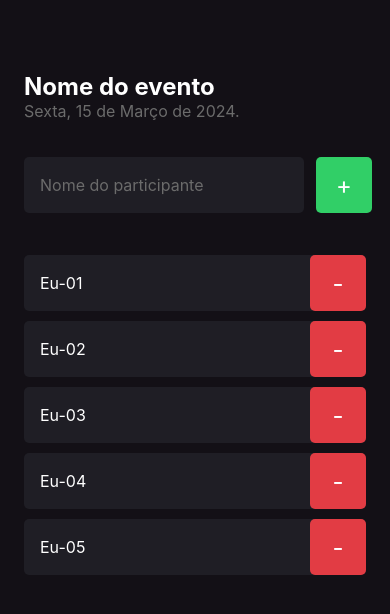
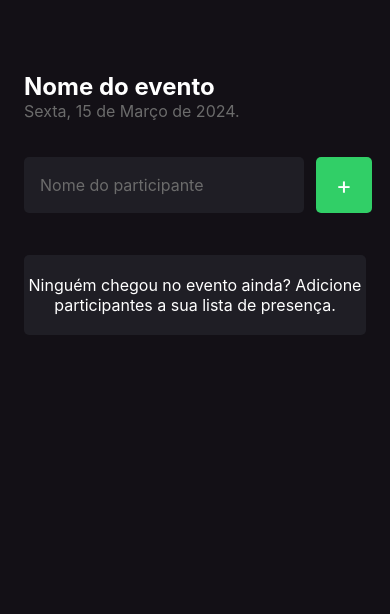
Before and after one commit to VittorGuih/rn-im-here-app, a React Native app: screen / in a window 390 px wide. Shown: the top 614 px of the page. Built offline with nearby package versions, Linux system fonts and the light colour scheme.

Commit message:
troca render da lista de participantes para flatlist

```diff
--- a/src/screens/Home/index.tsx
+++ b/src/screens/Home/index.tsx
@@ -1,12 +1,11 @@
-import { Text, TextInput, TouchableOpacity, View, ScrollView } from "react-native";
+import { Text, TextInput, TouchableOpacity, View, FlatList } from "react-native";
 
 import { styles } from "./style";
 import { Participant } from "../../components/Participant";
-import { useState } from "react";
 
 export function Home() {
 
-  const Participants = ['Eu-01', 'Eu-02', 'Eu-03', 'Eu-04', 'Eu-05'];
+  const participants = ['Eu-01', 'Eu-02', 'Eu-03', 'Eu-04', 'Eu-05'];
 
   function handleParticipantAdd() {
     return
@@ -38,13 +37,22 @@ export function Home() {
           </Text>
         </TouchableOpacity>
       </View>
-      <ScrollView showsVerticalScrollIndicator={false}>
-        {
-          Participants.map((participant, _) => (
-            <Participant key={_} name={participant} onRemove={() => handleParticipantRemove(participant)} />
-          ))
-        }
-      </ScrollView>
+      <FlatList
+        showsVerticalScrollIndicator={false}
+        data={[]}
+        keyExtractor={(item, index) => `${item}-${index}`}
+        renderItem={({ item }) => (
+          <Participant name={item} onRemove={() => handleParticipantRemove(item)} />
+        )}
+
+        ListEmptyComponent={() => (
+          <View style={styles.listEmptyContainer}>
+            <Text style={styles.listEmptyText}>
+              Ninguém chegou no evento ainda? Adicione participantes a sua lista de presença.
+            </Text>
+          </View>
+        )}
+      />
 
     </View>
   )
--- a/src/screens/Home/style.ts
+++ b/src/screens/Home/style.ts
@@ -43,5 +43,16 @@ export const styles = StyleSheet.create({
     flexDirection: 'row',
     marginTop: 36,
     marginBottom: 42
+  },
+  listEmptyText: {
+    color: '#FFF',
+    fontSize: 16,
+    textAlign: 'center'
+  },
+  listEmptyContainer: {
+    width: '100%',
+    backgroundColor: '#1F1E25',
+    borderRadius: 5,
+    paddingVertical: 20
   }
 })
```
